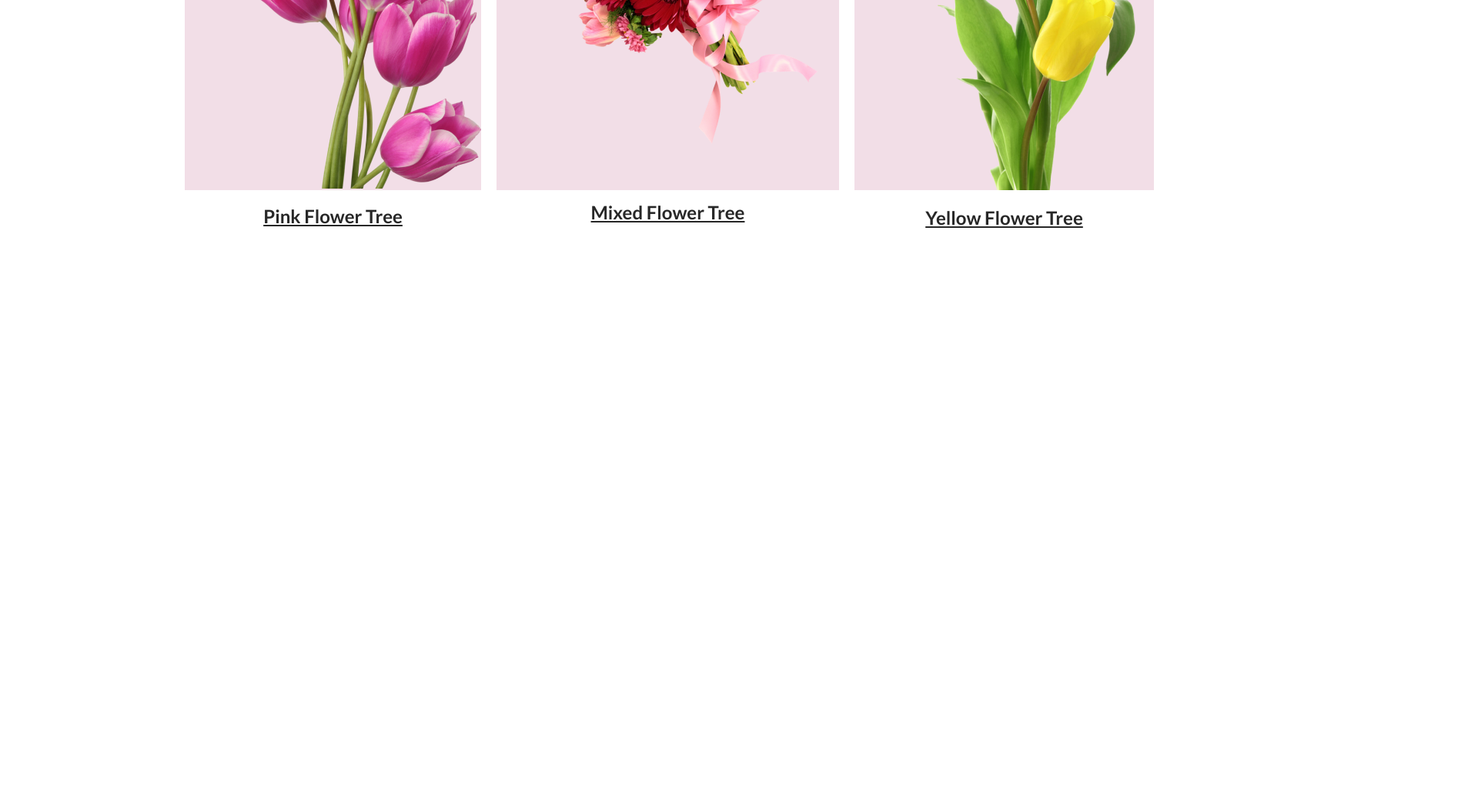
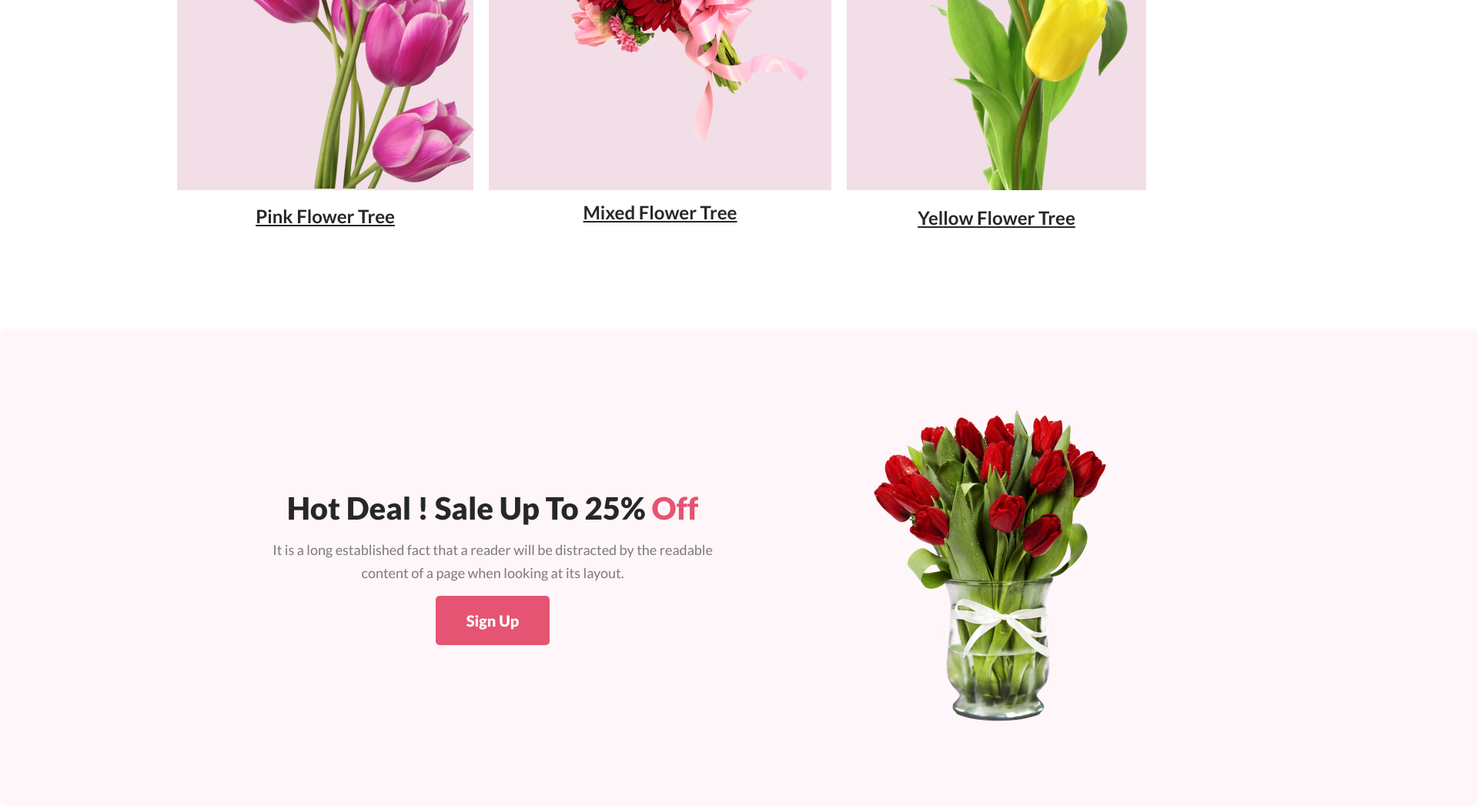
Before and after one commit to heeraraiyan/flower-shop, a plain HTML site: page index.html in a window 1280 px wide. Shown: the part 1491-2538 px from the top of the page at 77% size, 1920 px wide, since content can reach past the window. Before the commit the page ends 1791 px from the top, so only its background shows below. Drawn offline with Linux system fonts and the light colour scheme.

Commit message:
third pard or second banner done

```diff
--- a/index.html
+++ b/index.html
@@ -19,7 +19,7 @@
                 <p class="first-content">
                     It is a long established fact that a reader will be distracted by the readable content of a page when looking at its layout. The point of using Lorem Ipsum is that it has a more-or-less normal distribution of letters.
                 </p>
-                <button class="btn-primary">Shop Now</button>
+                <button class="btn-primary bttn">Shop Now</button>
             </div>
             <div class="first-banner-image">
                 <img src="Flower Asset/pngwing 10.png" alt="">
@@ -48,6 +48,18 @@
                 </div>
             </div>
         </div>
+        <!-- third part -->
+        <div class="second-banner-container">
+            <div class="second-banner">
+                <h2 class="second-banner-title">Hot Deal ! Sale Up To 25% <span style="color: #E55473;">Off</span></h2>
+                <p class="second-banner-content">It is a long established fact that a reader will be distracted by the readable<br> content of a page when looking at its layout.</p>
+                <button class="btn-primary">Sign Up</button>
+            </div>
+            <div class="second-banner-img">
+                <img class="second-banner-image" src="Flower Asset/pngwing 8.png" alt="">
+            </div>
+
+        </div>
 
     </main>
     <footer>
--- a/styles/style.css
+++ b/styles/style.css
@@ -12,7 +12,8 @@ height: 850px;
 background-color: rgba(229, 84, 115, 0.10);
 display: flex;
 align-items: center;
-padding-left: 240px;
+/* margin-left: 240px; */
+/* padding-left: 240px; */
 gap: 100px;
 }
 .first-title{
@@ -23,11 +24,13 @@ gap: 100px;
 font-style: normal;
 font-weight: 900;
 line-height: normal;
+margin-left: 240px;
 }
 .first-content{
     width: 630px;
     height: 90px;
     color: rgba(39, 39, 39, 0.60);
+    margin-left: 240px;
 
 font-size: 18px;
 font-family: Lato;
@@ -40,7 +43,7 @@ padding-bottom: 30px;
 .first-banner-image{
 
     height: 800px;
-    width: 635px;
+    /* width: 635px; */
     padding-bottom: 0px;
     padding-top: 50px;
 }
@@ -50,13 +53,16 @@ padding-bottom: 30px;
     font-family: Lato;
 font-size: 20px;
 font-style: normal;
-font-weight: 700;
+font-weight: 900;
 line-height: normal;
 background-color: #E55473;
 border-radius: 5px;
 border: none;
 }
-/* 2nd part designed */
+.bttn{
+    margin-left: 240px;
+}
+2nd part designed
 
 .featured-title{
     text-align: center;
@@ -69,6 +75,8 @@ border: none;
 font-style: normal;
 font-weight: 900;
 line-height: normal;
+text-align: center;
+margin-top: 180px;
 }
 .f-content{
     width: 600px;
@@ -83,9 +91,11 @@ padding-top: 20px;
 /* 2nd part images */
 .nd-part-images{
     display: flex;
-    padding-left: 240px;
+    padding-left: 230px;
+
     padding-top: 40px;
     gap: 20px;
+    padding-bottom: 180px;
 }
 
 .nd-part-image{
@@ -97,7 +107,7 @@ padding-top: 20px;
 
 }
 .part-img{
-    padding-left: 75px;
+    margin-left: 75px;
     padding-top: 110px;
 }
 .f-flower-name{
@@ -116,3 +126,43 @@ padding-top: 15px;
 .imggg{
     padding-top: 69px;
 }
+/* third part designed */
+
+.second-banner-container{
+    height: 620px;
+    width: 1920px;
+    border-radius: 8px;
+    background-color: rgba(229, 84, 115, 0.05);
+    display: flex;
+    align-items: center;
+    text-align: center;
+
+
+
+}
+.second-banner-content{
+    width: 580px;
+    color: rgba(39, 39, 39, 0.60);
+text-align: center;
+font-family: Lato;
+font-size: 18px;
+font-style: normal;
+font-weight: 400;
+line-height: 30px;
+margin-top: 15px;
+margin-bottom: 15px;
+}
+.second-banner{
+    margin-left: 350px;
+    margin-right: 200px;
+}
+.second-banner-img{
+
+}
+.second-banner-title{
+    font-size: 40px;
+font-style: normal;
+font-weight: 800;
+color: #272727;
+
+}
```
